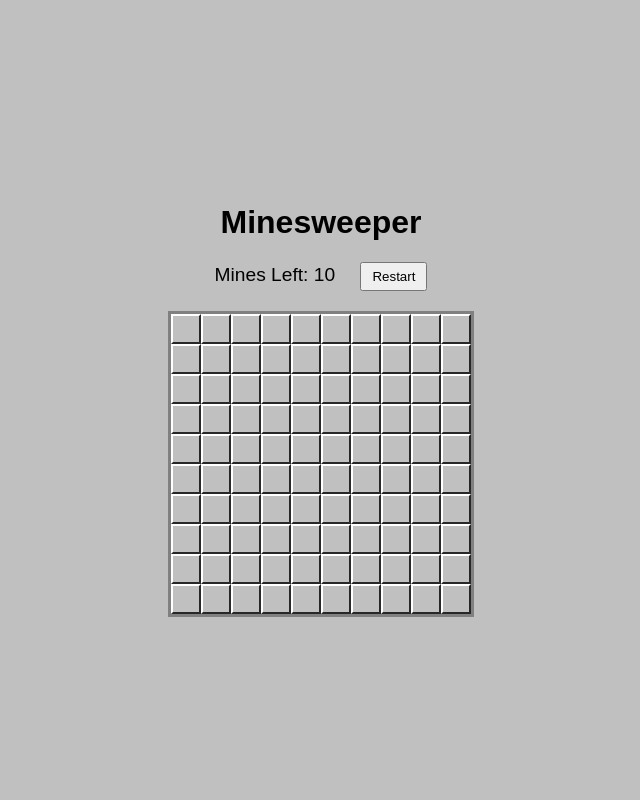
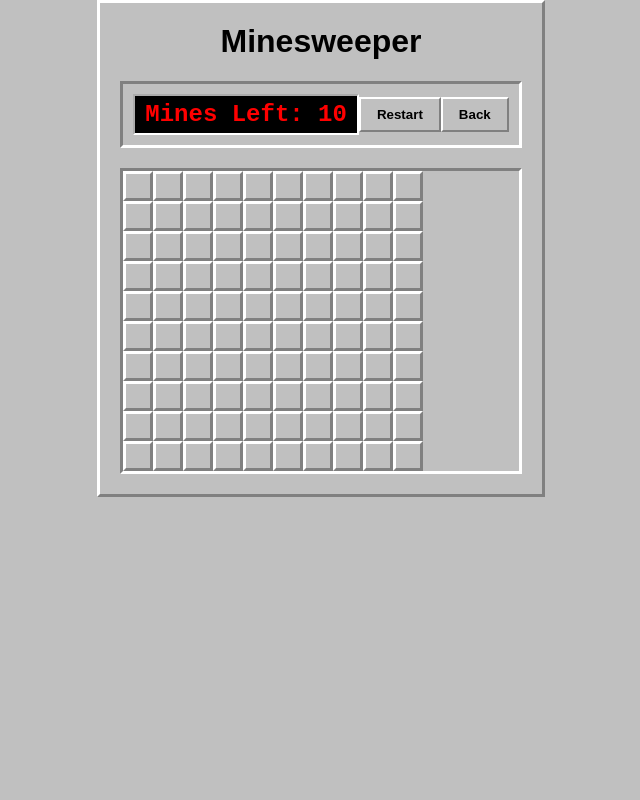
Before and after one commit to harshrajsinhraulji/GameDashboard, a PHP site: page /games/minesweeper/index.html in a window 1280 px wide. Shown: the whole page, without its empty margins (319-959 px from the left). Run offline with PHP 8.4, Linux system fonts and the light colour scheme.

Commit message:
feat: change minesweeper game

```diff
--- a/games/minesweeper/index.html
+++ b/games/minesweeper/index.html
@@ -4,16 +4,18 @@
     <meta charset="UTF-8">
     <meta name="viewport" content="width=device-width, initial-scale=1.0">
     <title>Minesweeper</title>
-    <link href="https://fonts.googleapis.com/css2?family=Poppins:wght@300;400;600&display=swap" rel="stylesheet">
     <link rel="stylesheet" href="minesweeper.css">
 </head>
 <body>
-    <h1>Minesweeper</h1>
-    <div class="header">
-        Mines Left: <span id="mines-left">10</span>
-        <button id="restart-btn">Restart</button>
+    <div class="container">
+        <h1>Minesweeper</h1>
+        <div class="header">
+            <div class="status-box">Mines Left: <span id="mines-left">10</span></div>
+            <button id="restart-btn" class="game-btn">Restart</button>
+            <button id="back-btn" class="game-btn">Back</button>
+        </div>
+        <div id="game-board"></div>
     </div>
-    <div id="game-board"></div>
     <script src="minesweeper.js"></script>
 </body>
 </html>
--- a/games/minesweeper/minesweeper.css
+++ b/games/minesweeper/minesweeper.css
@@ -1,31 +1,70 @@
+/* games/minesweeper/minesweeper.css */
 body {
-    font-family: Arial, sans-serif;
+    font-family: 'Poppins', sans-serif, 'Segoe UI Emoji';
     background-color: #c0c0c0;
     display: flex;
-    flex-direction: column;
     justify-content: center;
     align-items: center;
-    height: 100vh;
+    height: 100%;
     margin: 0;
 }
-.header { margin-bottom: 20px; font-size: 1.2em; }
-#restart-btn { margin-left: 20px; padding: 5px 10px; }
+
+.container {
+    padding: 20px;
+    background-color: #c0c0c0;
+    border-top: 3px solid #ffffff;
+    border-left: 3px solid #ffffff;
+    border-right: 3px solid #808080;
+    border-bottom: 3px solid #808080;
+    text-align: center;
+}
+
+h1 {
+    margin-top: 0;
+    font-size: 2em;
+}
+
+.header {
+    display: flex;
+    justify-content: space-between;
+    align-items: center;
+    background-color: #c0c0c0;
+    border-top: 3px solid #808080;
+    border-left: 3px solid #808080;
+    border-right: 3px solid #ffffff;
+    border-bottom: 3px solid #ffffff;
+    padding: 10px;
+    margin-bottom: 20px;
+}
+
+.status-box {
+    background-color: #000;
+    color: #ff0000;
+    padding: 5px 10px;
+    font-family: 'Courier New', Courier, monospace;
+    font-size: 1.5em;
+    font-weight: bold;
+    border: 2px inset #fff;
+}
+
 #game-board {
     display: grid;
     grid-template-columns: repeat(10, 30px);
     grid-template-rows: repeat(10, 30px);
-    border: 3px solid #808080;
-    background-color: #bdbdbd;
+    border-top: 3px solid #808080;
+    border-left: 3px solid #808080;
+    border-right: 3px solid #ffffff;
+    border-bottom: 3px solid #ffffff;
 }
+
 .tile {
     width: 30px;
     height: 30px;
     background-color: #c0c0c0;
-    border: 2px outset #fff;
-    border-top-color: #fff;
-    border-left-color: #fff;
-    border-bottom-color: #7b7b7b;
-    border-right-color: #7b7b7b;
+    border-top: 3px solid #ffffff;
+    border-left: 3px solid #ffffff;
+    border-right: 3px solid #808080;
+    border-bottom: 3px solid #808080;
     box-sizing: border-box;
     display: flex;
     justify-content: center;
@@ -34,12 +73,15 @@ body {
     font-size: 1.2em;
     cursor: pointer;
 }
+
 .tile.revealed {
     border: 1px solid #7b7b7b;
-    background-color: #bdbdbd;
 }
-.tile.flagged::before { content: '🚩'; }
-.tile.mine::before { content: '💣'; }
+
+.tile.flagged::before { content: '🚩'; font-size: 18px; }
+.tile.mine::before { content: '💣'; font-size: 18px; }
+.tile.mine-hit { background-color: red; }
+
 /* Number Colors */
 [data-mines="1"] { color: #0000ff; }
 [data-mines="2"] { color: #008000; }
@@ -47,3 +89,23 @@ body {
 [data-mines="4"] { color: #000080; }
 [data-mines="5"] { color: #800000; }
 [data-mines="6"] { color: #008080; }
+[data-mines="7"] { color: #000000; }
+[data-mines="8"] { color: #808080; }
+
+.game-btn {
+    padding: 0.5rem 1rem;
+    font-family: 'Poppins', sans-serif;
+    font-weight: 600;
+    border-top: 2px solid #ffffff;
+    border-left: 2px solid #ffffff;
+    border-right: 2px solid #808080;
+    border-bottom: 2px solid #808080;
+    background-color: #c0c0c0;
+    cursor: pointer;
+}
+.game-btn:active {
+    border-top: 2px solid #808080;
+    border-left: 2px solid #808080;
+    border-right: 2px solid #ffffff;
+    border-bottom: 2px solid #ffffff;
+}
--- a/games/minesweeper/minesweeper.js
+++ b/games/minesweeper/minesweeper.js
@@ -1,7 +1,9 @@
+// games/minesweeper/minesweeper.js
 document.addEventListener('DOMContentLoaded', () => {
     const gameBoard = document.getElementById('game-board');
     const minesLeftDisplay = document.getElementById('mines-left');
     const restartBtn = document.getElementById('restart-btn');
+    const backBtn = document.getElementById('back-btn');
 
     const rows = 10;
     const cols = 10;
@@ -30,11 +32,8 @@ document.addEventListener('DOMContentLoaded', () => {
                 tile.addEventListener('contextmenu', handleRightClick);
                 gameBoard.appendChild(tile);
                 board[r][c] = {
-                    element: tile,
-                    isMine: false,
-                    isRevealed: false,
-                    isFlagged: false,
-                    adjacentMines: 0
+                    element: tile, isMine: false, isRevealed: false,
+                    isFlagged: false, adjacentMines: 0
                 };
             }
         }
@@ -50,65 +49,56 @@ document.addEventListener('DOMContentLoaded', () => {
                 placedMines++;
             }
         }
-
+        // Calculate adjacent mines
         for (let r = 0; r < rows; r++) {
             for (let c = 0; c < cols; c++) {
                 if (board[r][c].isMine) continue;
-                let count = 0;
                 for (let dr = -1; dr <= 1; dr++) {
                     for (let dc = -1; dc <= 1; dc++) {
                         const nr = r + dr;
                         const nc = c + dc;
                         if (nr >= 0 && nr < rows && nc >= 0 && nc < cols && board[nr][nc].isMine) {
-                            count++;
+                            board[r][c].adjacentMines++;
                         }
                     }
                 }
-                board[r][c].adjacentMines = count;
             }
         }
     }
 
     function handleTileClick(e) {
         if (gameOver) return;
-        const tile = e.target;
-        const r = parseInt(tile.dataset.row);
-        const c = parseInt(tile.dataset.col);
-        const cell = board[r][c];
-
-        if (cell.isFlagged || cell.isRevealed) return;
+        const tileData = board[e.target.dataset.row][e.target.dataset.col];
+        if (tileData.isFlagged || tileData.isRevealed) return;
 
         if (firstClick) {
-            placeMines(r, c);
+            placeMines(parseInt(e.target.dataset.row), parseInt(e.target.dataset.col));
             firstClick = false;
         }
 
-        if (cell.isMine) {
+        if (tileData.isMine) {
+            tileData.element.classList.add('mine-hit');
             endGame(false);
             return;
         }
-
-        revealTile(r, c);
+        revealTile(tileData.element.dataset.row, tileData.element.dataset.col);
         checkWin();
     }
 
     function handleRightClick(e) {
         e.preventDefault();
         if (gameOver) return;
-        const tile = e.target;
-        const r = parseInt(tile.dataset.row);
-        const c = parseInt(tile.dataset.col);
-        const cell = board[r][c];
+        const tileData = board[e.target.dataset.row][e.target.dataset.col];
+        if (tileData.isRevealed) return;
 
-        if (cell.isRevealed) return;
-
-        cell.isFlagged = !cell.isFlagged;
-        cell.element.classList.toggle('flagged', cell.isFlagged);
-        flags += cell.isFlagged ? 1 : -1;
+        tileData.isFlagged = !tileData.isFlagged;
+        tileData.element.classList.toggle('flagged', tileData.isFlagged);
+        flags += tileData.isFlagged ? 1 : -1;
         minesLeftDisplay.textContent = mineCount - flags;
     }
 
     function revealTile(r, c) {
+        r = parseInt(r); c = parseInt(c);
         const cell = board[r][c];
         if (cell.isRevealed || cell.isFlagged) return;
         cell.isRevealed = true;
@@ -117,7 +107,7 @@ document.addEventListener('DOMContentLoaded', () => {
         if (cell.adjacentMines > 0) {
             cell.element.textContent = cell.adjacentMines;
             cell.element.dataset.mines = cell.adjacentMines;
-        } else {
+        } else { // Flood fill for empty cells
             for (let dr = -1; dr <= 1; dr++) {
                 for (let dc = -1; dc <= 1; dc++) {
                     const nr = r + dr;
@@ -148,6 +138,7 @@ document.addEventListener('DOMContentLoaded', () => {
             for (let c = 0; c < cols; c++) {
                 if (board[r][c].isMine) {
                     board[r][c].element.classList.add('mine');
+                    board[r][c].element.classList.remove('flagged');
                 }
             }
         }
@@ -155,7 +146,7 @@ document.addEventListener('DOMContentLoaded', () => {
         setTimeout(() => {
             let score = 0;
             if (isWin) {
-                alert('You Win!');
+                alert('Congratulations! You Win!');
                 score = 1000; // Example win score
             } else {
                 alert('Game Over! You hit a mine.');
@@ -168,5 +159,11 @@ document.addEventListener('DOMContentLoaded', () => {
     }
 
     restartBtn.addEventListener('click', createBoard);
+    backBtn.addEventListener('click', () => {
+        if (window.parent && typeof window.parent.closeGameModal === 'function') {
+            window.parent.closeGameModal();
+        }
+    });
+
     createBoard();
 });
```
